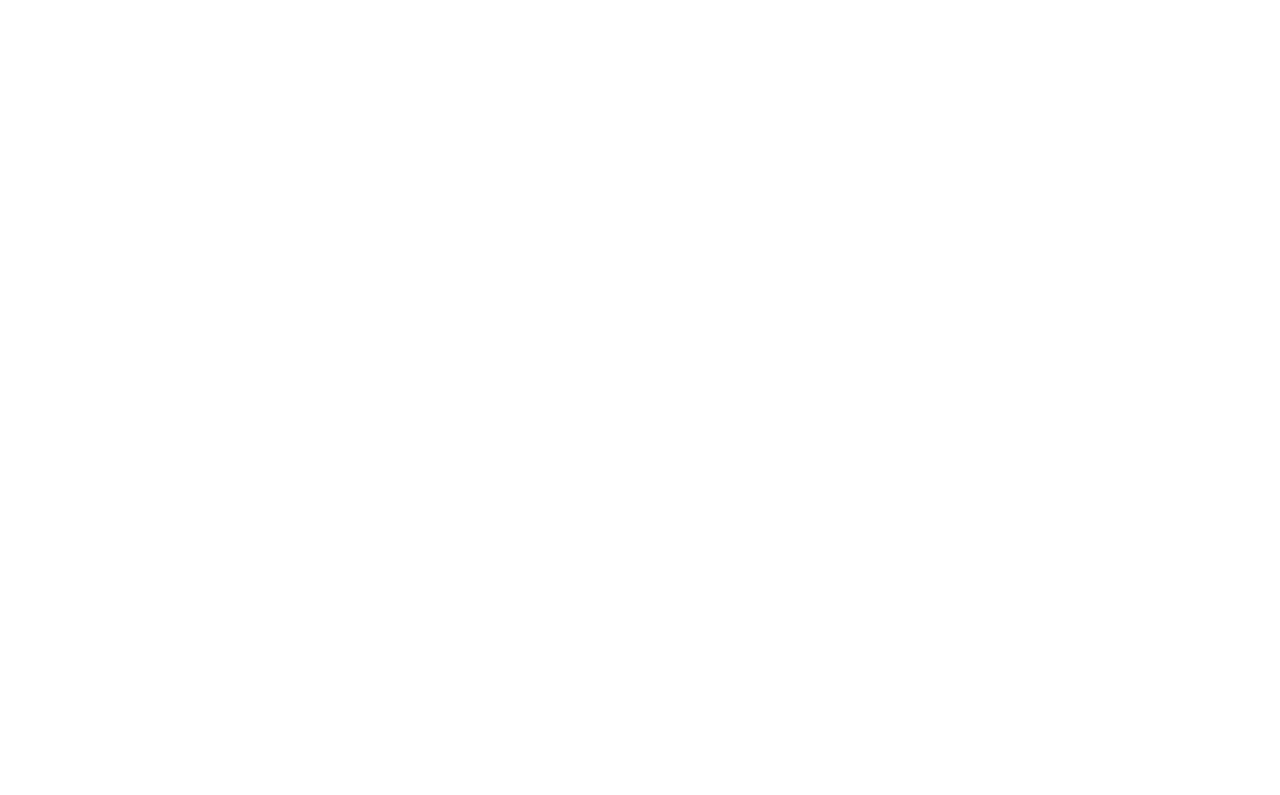
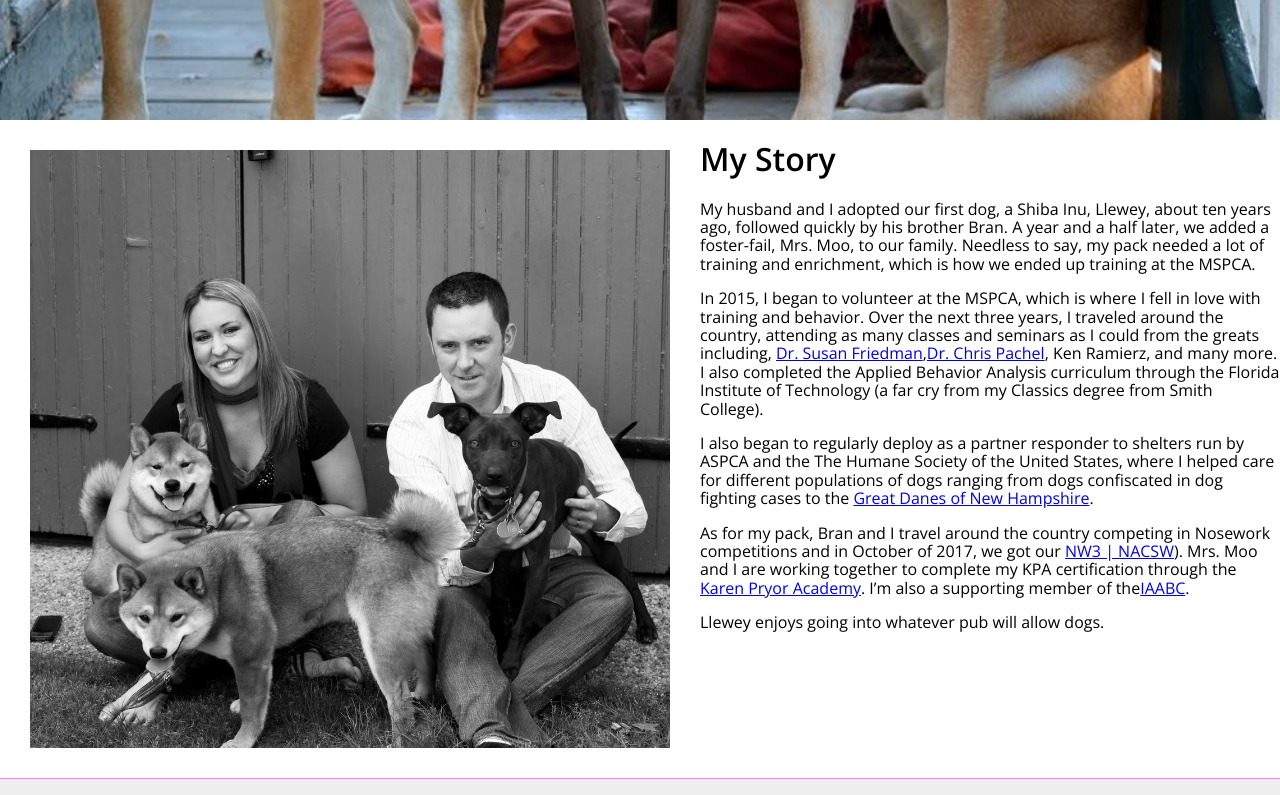
Before and after one commit to alexjharrison/making-fetch-happen, a React (Create React App) app in the folder client/: page /about in a window 1280 px wide. Shown: the part 600-1395 px from the top of the page. Before the commit the page ends 800 px from the top, so only its background shows below. Built offline with nearby package versions, Linux system fonts and the light colour scheme; the HTML template or start-up script is replaced by a standard one.

Commit message:
started about page

```diff
--- /dev/null
+++ b/client/src/pages/About/About.css
@@ -0,0 +1,9 @@
+.about {
+  display: flex;
+}
+
+.about-photo {
+  width: 50%;
+  height: auto;
+  padding: 30px;
+}
--- /dev/null
+++ b/client/src/pages/About/About.js
@@ -0,0 +1,72 @@
+import React, { Component } from 'react';
+import './About.css';
+import Jumbotron from '../../components/Jumbotron/Jumbotron';
+
+class About extends Component {
+  state = {};
+  render() {
+    return (
+      <React.Fragment>
+        <Jumbotron img={'img/thethree.jpg'} text={'About'} />
+        <div className='about'>
+          <img
+            className='about-photo'
+            src={'/img/everyone.jpg'}
+            alt='shelley-pic'
+          />
+          <div className='text-here'>
+            <h1>My Story</h1>
+            <p className='about-text'>
+              My husband and I adopted our first dog, a Shiba Inu, Llewey, about
+              ten years ago, followed quickly by his brother Bran. A year and a
+              half later, we added a foster-fail, Mrs. Moo, to our family.
+              Needless to say, my pack needed a lot of training and enrichment,
+              which is how we ended up training at the MSPCA.
+            </p>
+            <p className='about-text'>
+              In 2015, I began to volunteer at the MSPCA, which is where I fell
+              in love with training and behavior. Over the next three years, I
+              traveled around the country, attending as many classes and
+              seminars as I could from the greats including,{' '}
+              <a href='http://www.behaviorworks.org/'>Dr. Susan Friedman</a>,
+              <a href='http://animalbehaviorclinic.net/'>Dr. Chris Pachel</a>,
+              Ken Ramierz, and many more. I also completed the Applied Behavior
+              Analysis curriculum through the Florida Institute of Technology (a
+              far cry from my Classics degree from Smith College).
+            </p>
+            <p className='about-text'>
+              I also began to regularly deploy as a partner responder to
+              shelters run by ASPCA and the The Humane Society of the United
+              States, where I helped care for different populations of dogs
+              ranging from dogs confiscated in dog fighting cases to the{' '}
+              <a href='https://patch.com/new-hampshire/concord-nh/75-abused-nh-great-danes-get-second-chance-life'>
+                Great Danes of New Hampshire
+              </a>
+              .
+            </p>
+            <p className='about-text'>
+              As for my pack, Bran and I travel around the country competing in
+              Nosework competitions and in October of 2017, we got our{' '}
+              <a href='http://www.nacsw.net/titlesdescriptions/title-parameters-nw3'>
+                NW3 | NACSW
+              </a>
+              ). Mrs. Moo and I are working together to complete my KPA
+              certification through the{' '}
+              <a href='https://karenpryoracademy.com/courses/dog-trainer-professional/'>
+                {' '}
+                Karen Pryor Academy
+              </a>
+              . I’m also a supporting member of the
+              <a href='http://iaabc.org/'>IAABC</a>.
+            </p>
+            <p className='about-text'>
+              Llewey enjoys going into whatever pub will allow dogs.{' '}
+            </p>
+          </div>
+        </div>
+      </React.Fragment>
+    );
+  }
+}
+
+export default About;
--- a/client/src/pages/About/index.js
+++ /dev/null
@@ -1,10 +0,0 @@
-import React, { Component } from 'react';
-
-class About extends Component {
-  state = {};
-  render() {
-    return <h1>About</h1>;
-  }
-}
-
-export default About;
--- a/client/src/pages/Home/home.css
+++ b/client/src/pages/Home/home.css
@@ -18,6 +18,7 @@
   font-weight: 400;
   text-align: justify;
   line-height: 1.4;
+  letter-spacing: 0.1px;
 }
 .cards img {
   width: 270px;
```
Also changed, not shown: client/src/pages/index.js (+6 -6 lines), client/public/img/everyone.jpg, client/src/pages/Contact/Contact.js (renamed from client/src/pages/Contact/index.js), client/src/pages/Four04/Four04.js (renamed from client/src/pages/Four04/index.js), client/src/pages/Home/Home.js (renamed from client/src/pages/Home/index.js), client/src/pages/Register/Register.js (renamed from client/src/pages/Register/index.js), client/src/pages/Training/Training.js (renamed from client/src/pages/Training/index.js), 21 other files (tests, documents, lock files or other folders).
